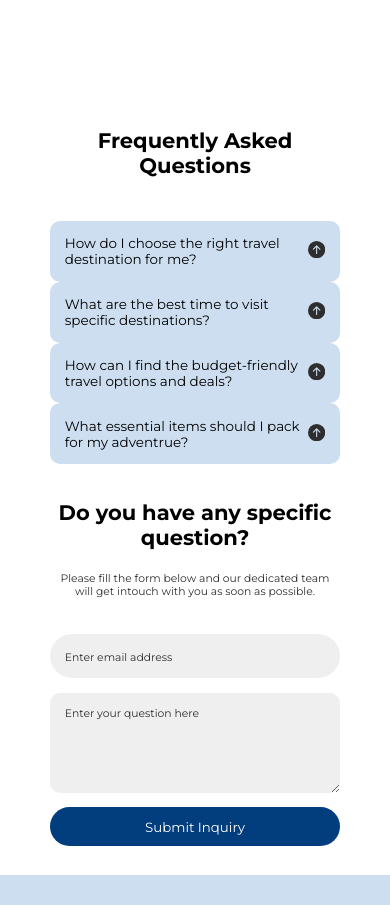
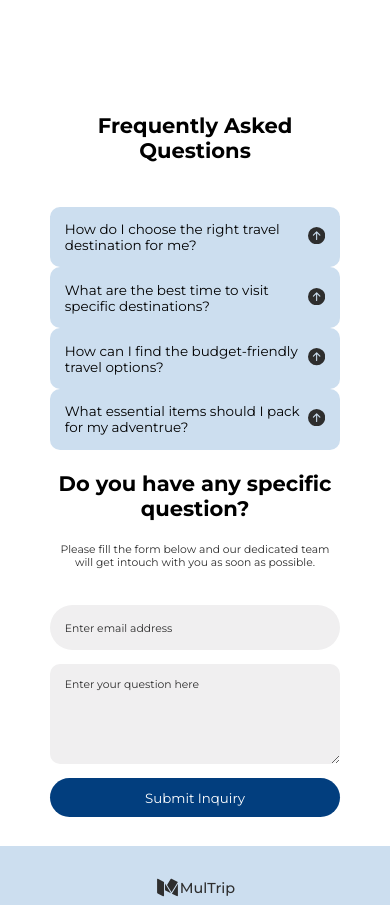
Before and after one commit to wctseng99/travel-website-project, a React (Vite) app: page / in a window 390 px wide. Shown: the part 4357-5262 px from the top of the page. Built offline with nearby package versions, Linux system fonts and the light colour scheme.

Commit message:
docs: update the reademe documentation

```diff
--- a/src/Components/Questions/Questions.css
+++ b/src/Components/Questions/Questions.css
@@ -24,7 +24,6 @@
     margin: 0rem 2rem;
     font-size: var(--h2FontSize);
     text-align: center;
-    margin-top: 1rem;
   }
   .accordionContainer {
     margin: 0rem 2rem;
--- a/src/Components/Questions/Questions.jsx
+++ b/src/Components/Questions/Questions.jsx
@@ -43,7 +43,7 @@ const Questions = () => {
 
           <div className="accordion grid">
             <Accordion
-              title="How can I find the budget-friendly travel options and deals?"
+              title="How can I find the budget-friendly travel options?"
               desc="Lorem ipsum dolor sit amet, consectetur adipiscing elit.
           Aliquam sodales ac arcu ac tincidunt. Nulla faucibus purus vitae ipsum convallis, eu
           molestie velit ultricies. Donec pretium in dolor nec venenatis.
--- a/src/Components/Questions/Questions.scss
+++ b/src/Components/Questions/Questions.scss
@@ -29,7 +29,6 @@
     margin: 0rem 2rem;
     font-size: var(--h2FontSize);
     text-align: center;
-    margin-top: 1rem;
   }
   .accordionContainer {
     margin: 0rem 2rem;
```
Also changed, not shown: 1 other file (tests, documents, lock files or other folders).
